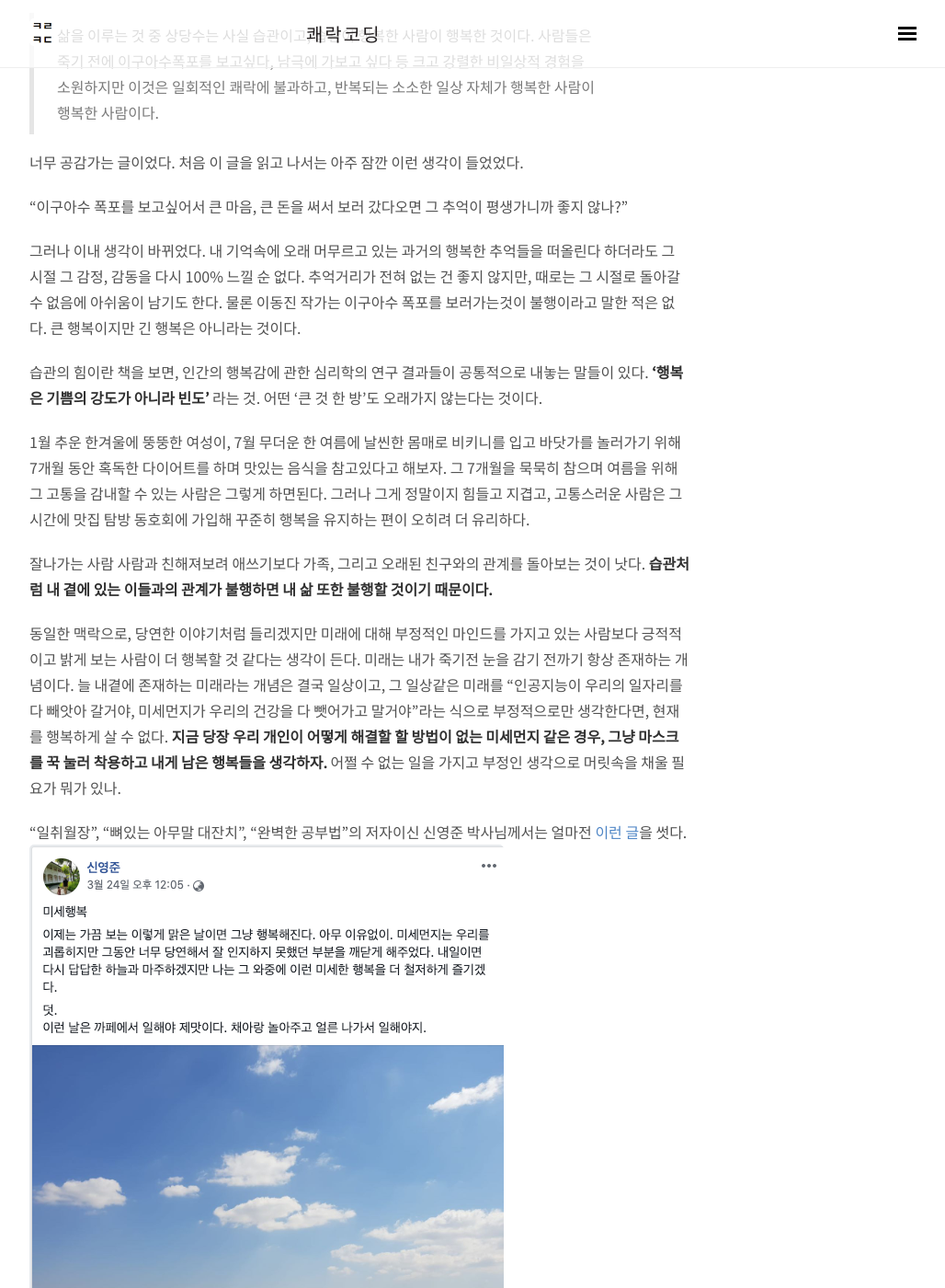
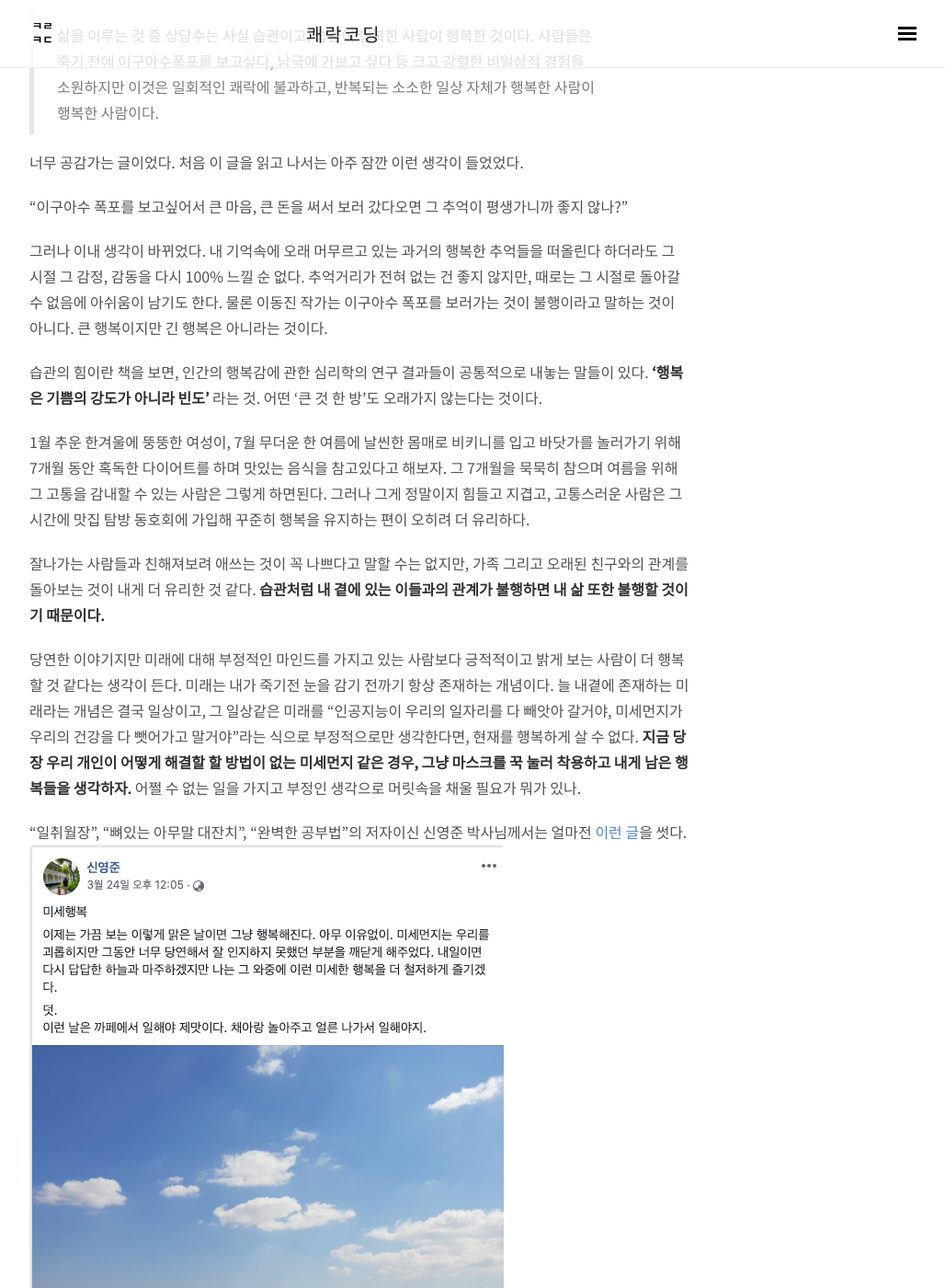
Before and after one commit to wooooooak/wooooooak.github.io, a Jekyll site: the page built from _posts/중얼중얼/2019-03-31-습관.md, in a window 1280 px wide and 1400 px high, scrolled down 266 px. Shown: the whole window at 92% size, without its empty margins (248-1276 px from the left). Built offline with Jekyll 4.4.1, drawn with Linux system fonts in a browser that asks for light colours; nearby versions of some CDN libraries; some web fonts are replaced; comment, search, counter and statistics services are not loaded; some of the changed text lies outside the part shown.

Commit message:
오탈자 수정

```diff
--- a/_posts/중얼중얼/2019-03-31-습관.md
+++ b/_posts/중얼중얼/2019-03-31-습관.md
@@ -15,18 +15,18 @@ comments: true
 
 "이구아수 폭포를 보고싶어서 큰 마음, 큰 돈을 써서 보러 갔다오면 그 추억이 평생가니까 좋지 않나?"
 
-그러나 이내 생각이 바뀌었다. 내 기억속에 오래 머무르고 있는 과거의 행복한 추억들을 떠올린다 하더라도 그 시절 그 감정, 감동을 다시 100% 느낄 순 없다. 추억거리가 전혀 없는 건 좋지 않지만, 때로는 그 시절로 돌아갈 수 없음에 아쉬움이 남기도 한다. 물론 이동진 작가는 이구아수 폭포를 보러가는것이 불행이라고 말한 적은 없다. 큰 행복이지만 긴 행복은 아니라는 것이다.
+그러나 이내 생각이 바뀌었다. 내 기억속에 오래 머무르고 있는 과거의 행복한 추억들을 떠올린다 하더라도 그 시절 그 감정, 감동을 다시 100% 느낄 순 없다. 추억거리가 전혀 없는 건 좋지 않지만, 때로는 그 시절로 돌아갈 수 없음에 아쉬움이 남기도 한다. 물론 이동진 작가는 이구아수 폭포를 보러가는 것이 불행이라고 말하는 것이 아니다. 큰 행복이지만 긴 행복은 아니라는 것이다.
 
 습관의 힘이란 책을 보면, 인간의 행복감에 관한 심리학의 연구 결과들이 공통적으로 내놓는 말들이 있다. **'행복은 기쁨의 강도가 아니라 빈도'** 라는 것. 어떤 '큰 것 한 방'도 오래가지 않는다는 것이다.
 
 1월 추운 한겨울에 뚱뚱한 여성이, 7월 무더운 한 여름에 날씬한 몸매로 비키니를 입고 바닷가를 놀러가기 위해 7개월 동안 혹독한 다이어트를 하며 맛있는 음식을 참고있다고 해보자. 그 7개월을 묵묵히 참으며 여름을 위해 그 고통을 감내할 수 있는 사람은 그렇게 하면된다. 그러나 그게 정말이지 힘들고 지겹고, 고통스러운 사람은 그 시간에 맛집 탐방 동호회에 가입해 꾸준히 행복을 유지하는 편이 오히려 더 유리하다.
 
-잘나가는 사람 사람과 친해져보려 애쓰기보다 가족, 그리고 오래된 친구와의 관계를 돌아보는 것이 낫다. **습관처럼 내 곁에 있는 이들과의 관계가 불행하면 내 삶 또한 불행할 것이기 때문이다.**
+잘나가는 사람들과 친해져보려 애쓰는 것이 꼭 나쁘다고 말할 수는 없지만, 가족 그리고 오래된 친구와의 관계를 돌아보는 것이 내게 더 유리한 것 같다. **습관처럼 내 곁에 있는 이들과의 관계가 불행하면 내 삶 또한 불행할 것이기 때문이다.**
 
-동일한 맥락으로, 당연한 이야기처럼 들리겠지만 미래에 대해 부정적인 마인드를 가지고 있는 사람보다 긍적적이고 밝게 보는 사람이 더 행복할 것 같다는 생각이 든다. 미래는 내가 죽기전 눈을 감기 전까기 항상 존재하는 개념이다. 늘 내곁에 존재하는 미래라는 개념은 결국 일상이고, 그 일상같은 미래를 "인공지능이 우리의 일자리를 다 빼앗아 갈거야, 미세먼지가 우리의 건강을 다 뺏어가고 말거야"라는 식으로 부정적으로만 생각한다면, 현재를 행복하게 살 수 없다. **지금 당장 우리 개인이 어떻게 해결할 할 방법이 없는 미세먼지 같은 경우, 그냥 마스크를 꾹 눌러 착용하고 내게 남은 행복들을 생각하자.** 어쩔 수 없는 일을 가지고 부정인 생각으로 머릿속을 채울 필요가 뭐가 있나.
+당연한 이야기지만 미래에 대해 부정적인 마인드를 가지고 있는 사람보다 긍적적이고 밝게 보는 사람이 더 행복할 것 같다는 생각이 든다. 미래는 내가 죽기전 눈을 감기 전까기 항상 존재하는 개념이다. 늘 내곁에 존재하는 미래라는 개념은 결국 일상이고, 그 일상같은 미래를 "인공지능이 우리의 일자리를 다 빼앗아 갈거야, 미세먼지가 우리의 건강을 다 뺏어가고 말거야"라는 식으로 부정적으로만 생각한다면, 현재를 행복하게 살 수 없다. **지금 당장 우리 개인이 어떻게 해결할 할 방법이 없는 미세먼지 같은 경우, 그냥 마스크를 꾹 눌러 착용하고 내게 남은 행복들을 생각하자.** 어쩔 수 없는 일을 가지고 부정인 생각으로 머릿속을 채울 필요가 뭐가 있나.
 
 "일취월장", "뼈있는 아무말 대잔치", "완벽한 공부법"의 저자이신 신영준 박사님께서는 얼마전 [이런 글](https://www.facebook.com/dr.yj.shin)을 썻다.
 ![미세행복](/public/img/blabla/habbit1.png)
-행복은 이렇게 불행속에서도 마인드에 따라 얼마든 만들어 낼 수 있다.
+행복은 이렇게 불행속에서도 마인드에 따라 얼마든 발견할 수 있다.
 
 부정과 비판이란 단어는 생각보다 큰 차이가 있다. 부정적인 사람들은 대부분 자신이 비판적인 사람이라고 말하지만 대책 없이 부정적이기만 한 사람이 더 많은 것 같다. 심지어는 자신이 속한 현재 상황을 부정만 하는 사람도 많다. 긍적적으로 행복만 하기에도 부족한 인생인데..
```
Also changed, not shown: _posts/중얼중얼/2018-12-2-일일커밋회고.md (+10 -4 lines), _posts/중얼중얼/2018-12-31-2018회고.md (+13 -5 lines).
